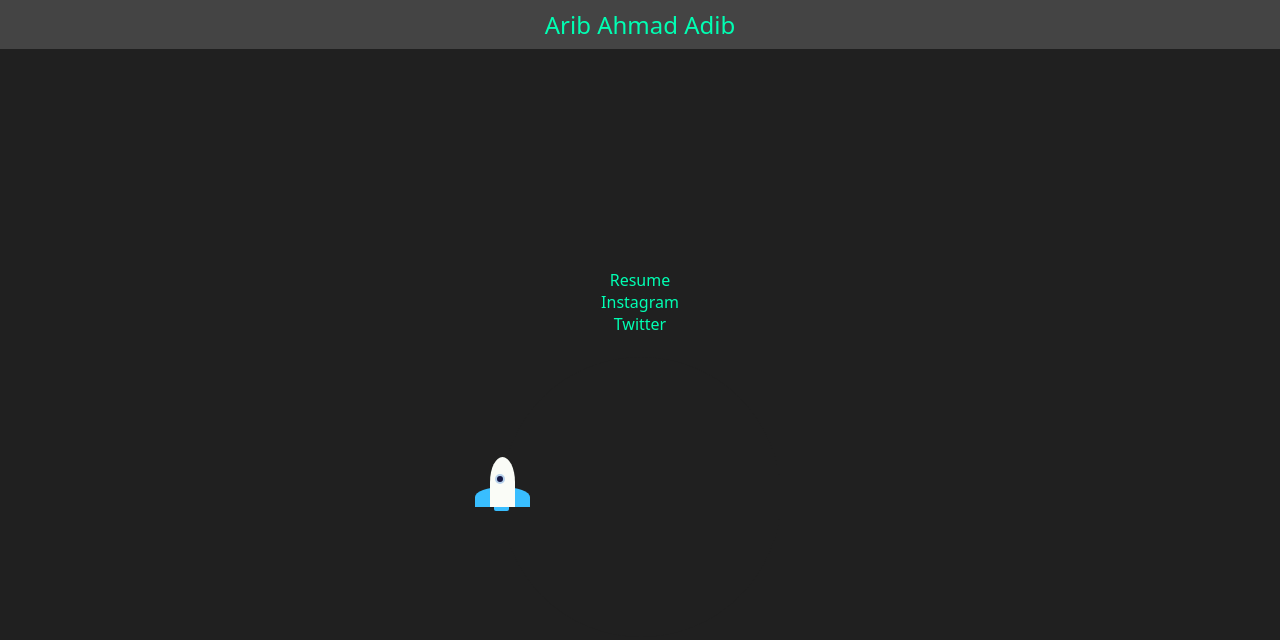
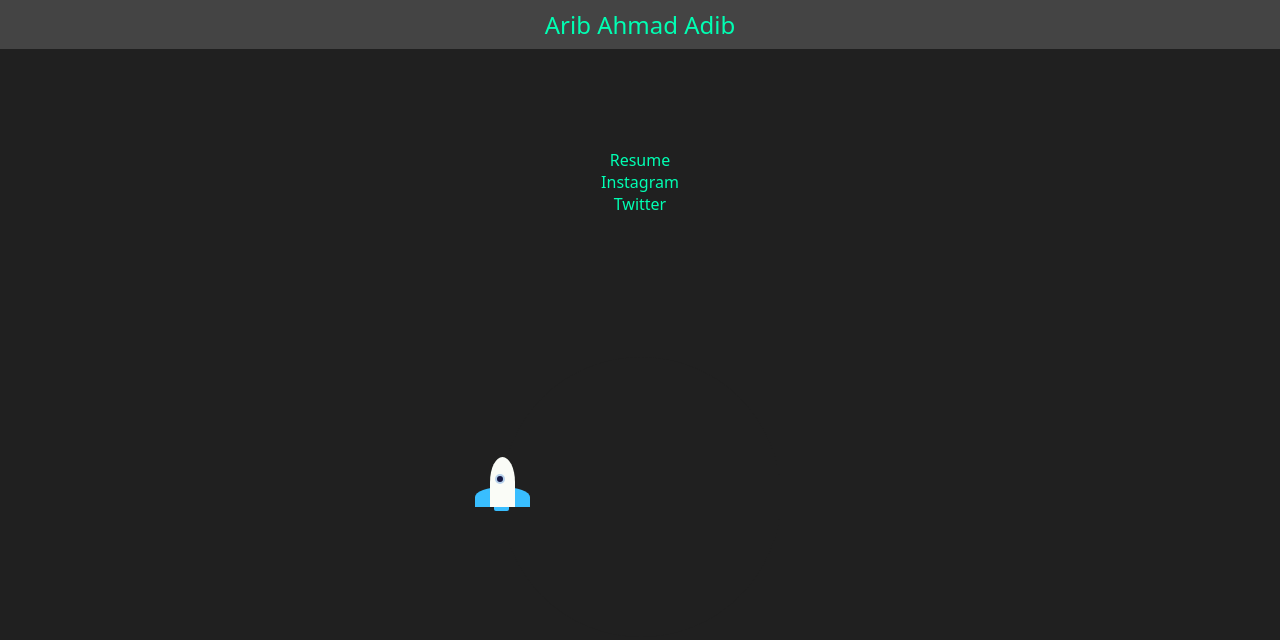
Before and after one commit to Aribium/done, a plain HTML site: page index.html in a window 1280 px wide. Drawn offline with Linux system fonts and the light colour scheme.

Commit message:
change12

```diff
--- a/css.css
+++ b/css.css
@@ -21,7 +21,8 @@
 }
 
 .class2{
-    margin-top: 220px;
+    margin-top: 100px;
+    margin-bottom: 100px;
     display: flex;
     flex-direction: column;
     align-items: center;
```
